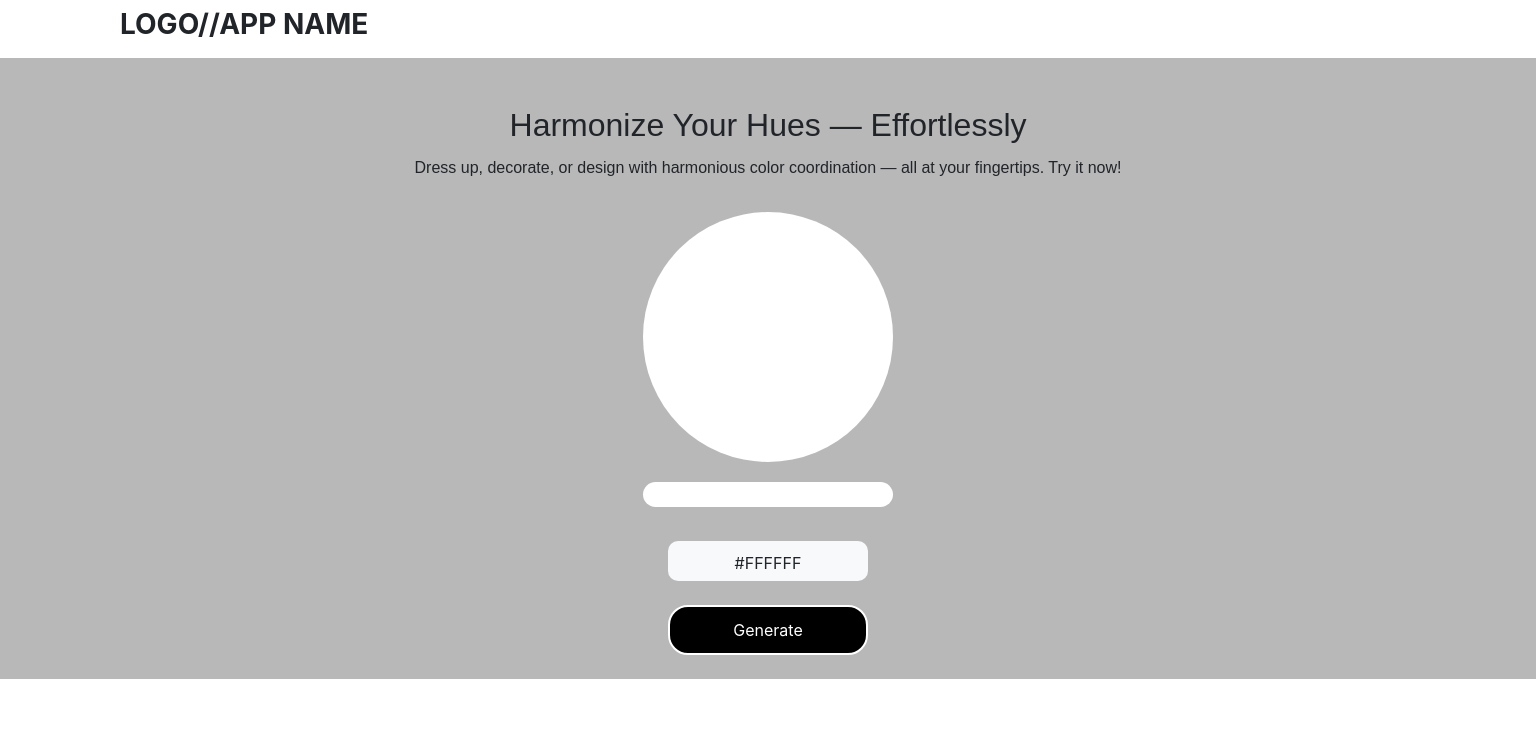
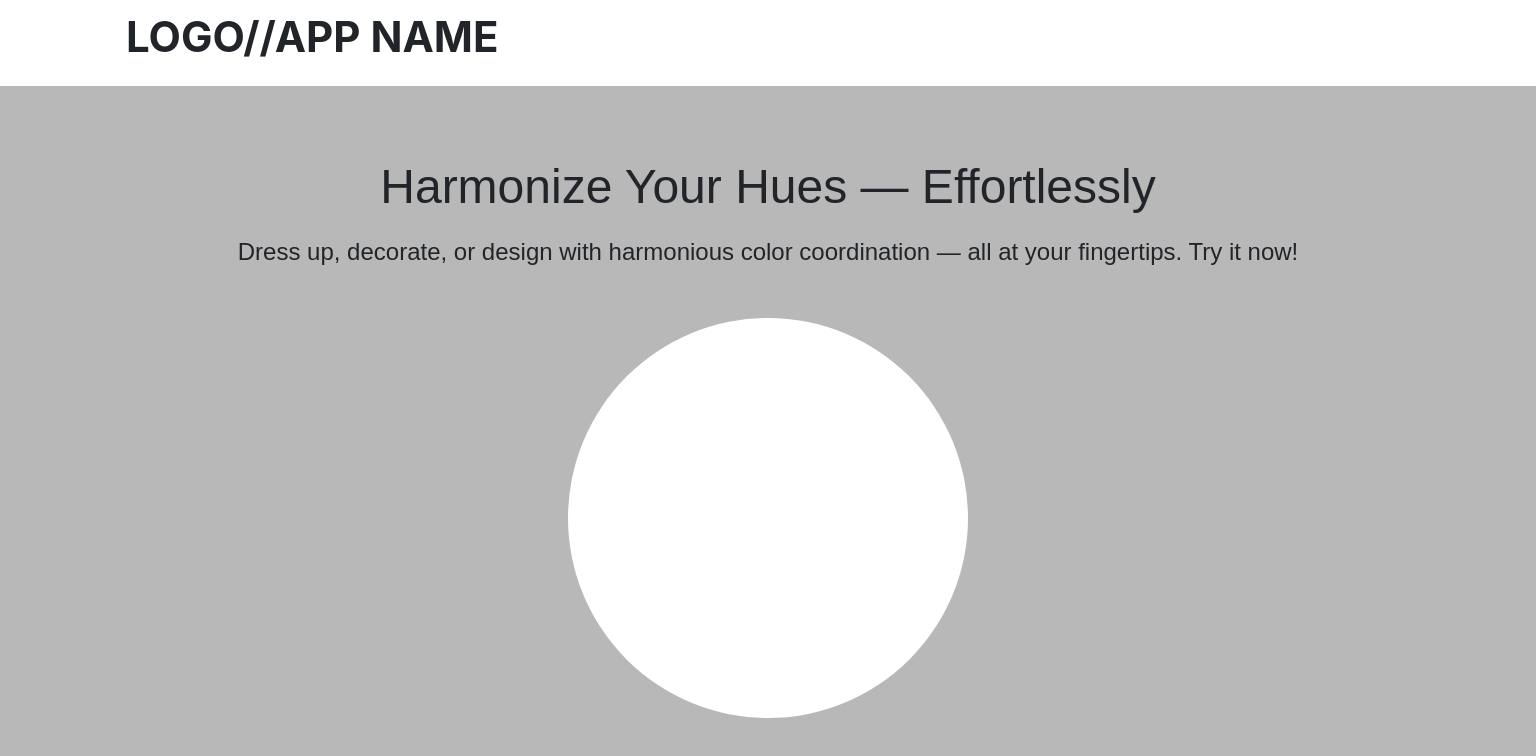
Before and after one commit to chingu-voyages/v49-tier1-team-01, a React (Create React App) app in the folder frontend/: page / in a window 1536 px wide. Shown: the top 756 px of the page. Built offline with nearby package versions, Linux system fonts and the light colour scheme; a web font is replaced by a local one.

Commit message:
made the website responsive to big screens

```diff
--- a/frontend/src/App.js
+++ b/frontend/src/App.js
@@ -23,7 +23,7 @@ function App() {
   }
 
   return (
-    <div class="container-xs my-0 px-0">
+    <div class="container-fluid-xs my-0 px-0">
     <header class="container ">
         <h1 class="fw-bold py-2 fs-3">LOGO//APP NAME</h1>
     </header>
--- a/frontend/src/index.css
+++ b/frontend/src/index.css
@@ -99,3 +99,48 @@ a{
 a:hover{
   color: rgb(29, 29, 29);
 }
+
+@media screen and (min-width: 1441px) {
+  html{
+    font-size: x-large;
+  }
+
+  .color-wheel-placeholder{
+    margin: auto;
+    height: 400px;
+    width: 400px;
+    margin-bottom: 40px;
+  }
+
+  .slider-placeholder{
+    margin: auto;
+    background-color: white;
+    height: 35px;
+    width: 350px;
+    border-radius: 20px;
+
+  }
+
+  .hex-code-input{
+    width: 300px;
+    padding: 10px 0;
+    border-radius: 10px;
+    margin-top: 10px;
+    height: 60px;
+  }
+
+  .generate-button{
+    background-color: black;
+    color: white;
+    width: 220px;
+    height: 70px;
+    border-radius: 20px;
+    border-color: white;
+    border-width: 2px;
+  }
+
+  .filler{
+    height: 5vh;
+  }
+
+}
```
